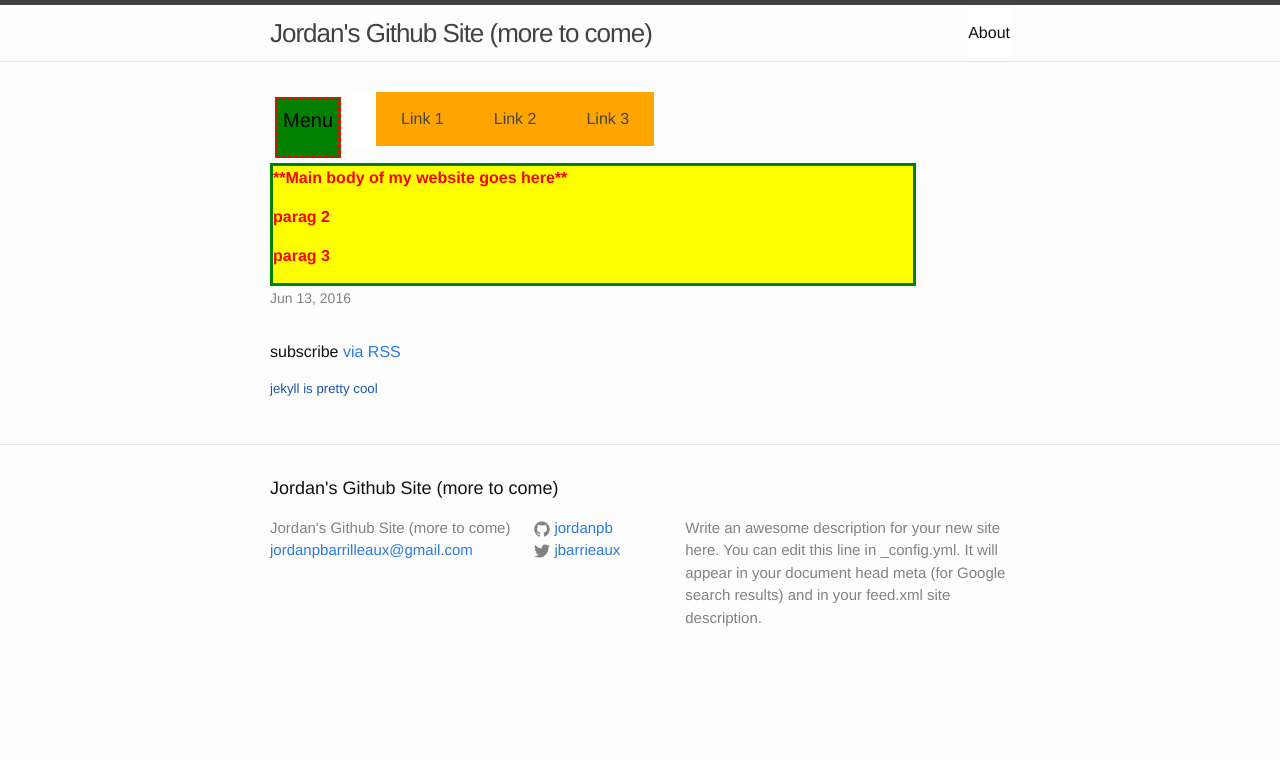
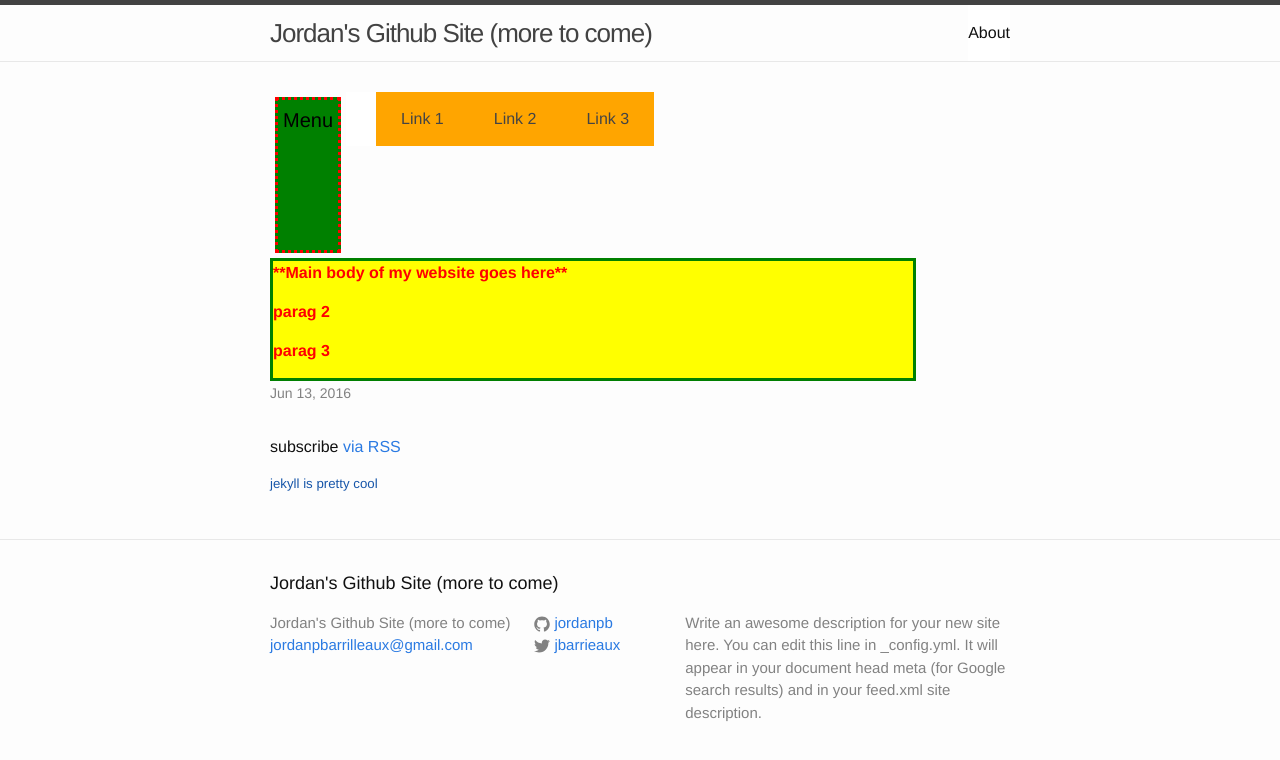
Before and after one commit to Jordanpb/codeacademyTest, a Jekyll site: the page built from index.html, in a window 1280 px wide. Shown: the top 760 px of the page. Built offline with Jekyll 4.4.1, drawn with Linux system fonts in a browser that asks for light colours.

Commit message:
Update _layout.scss

```diff
--- a/_sass/_layout.scss
+++ b/_sass/_layout.scss
@@ -59,7 +59,7 @@
 #dropdown-menu{
     border: 3px dotted red;
     background-color: green;
-    padding: 5px 5px 5px 5px;
+    padding: 5px 5px 100px 5px;
     margin: 5px 5px 5px 5px;
     clear: both;
     float: left;
```
